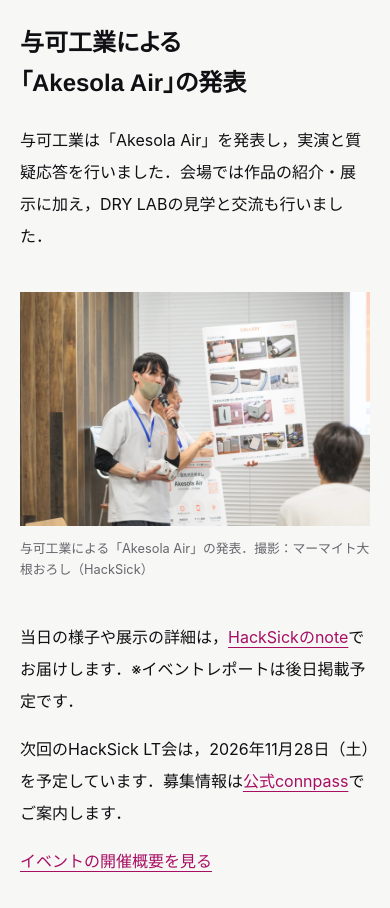
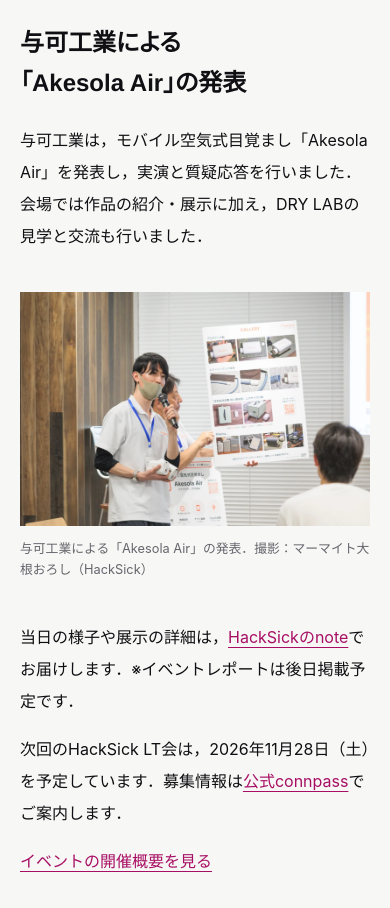
Before and after one commit to kirimine170/HackSick-Web, an Astro site: page /news/ai-device-meetup-2026-11-report in a window 390 px wide. Shown: the part 1720-2628 px from the top of the page. Built offline with nearby package versions, Linux system fonts and the light colour scheme; Astro itself is replaced by a stand-in of ours.

Commit message:
Describe Akesola Air as a mobile pneumatic alarm clock

```diff
--- a/src/content/news/ai-device-meetup-2026-11-report.md
+++ b/src/content/news/ai-device-meetup-2026-11-report.md
@@ -29,7 +29,7 @@ hero:
 
 ## 与可工業による「Akesola Air」の発表
 
-与可工業は「Akesola Air」を発表し，実演と質疑応答を行いました．会場では作品の紹介・展示に加え，DRY LABの見学と交流も行いました．
+与可工業は，モバイル空気式目覚まし「Akesola Air」を発表し，実演と質疑応答を行いました．会場では作品の紹介・展示に加え，DRY LABの見学と交流も行いました．
 
 <figure>
   <img src="/images/news/sds-meetup-2026-11/yoka-akesola-air.webp" alt="Akesola Airの実機と紹介パネルを手に発表する与可工業．" width="1600" height="1067" loading="lazy" decoding="async" />
```
